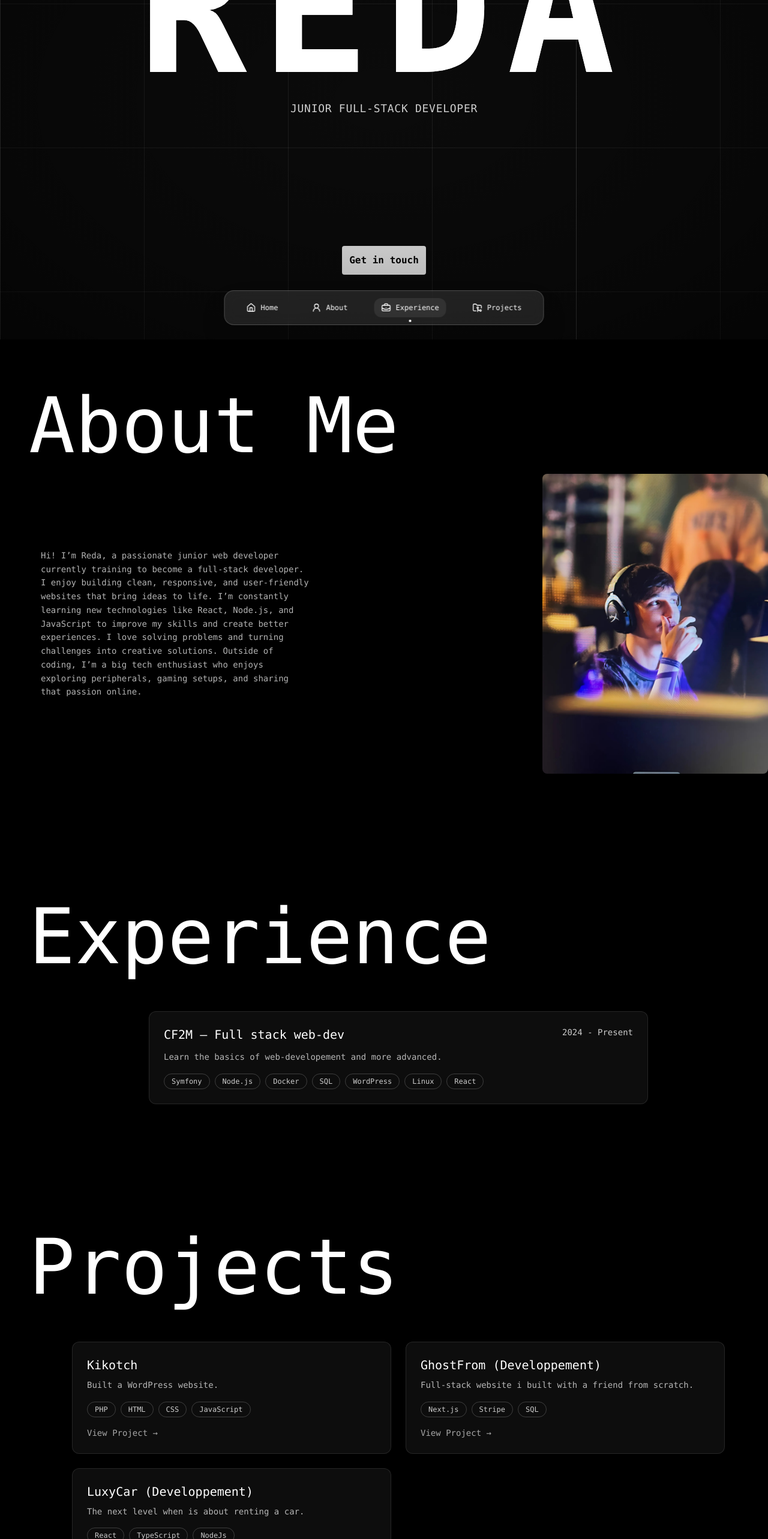
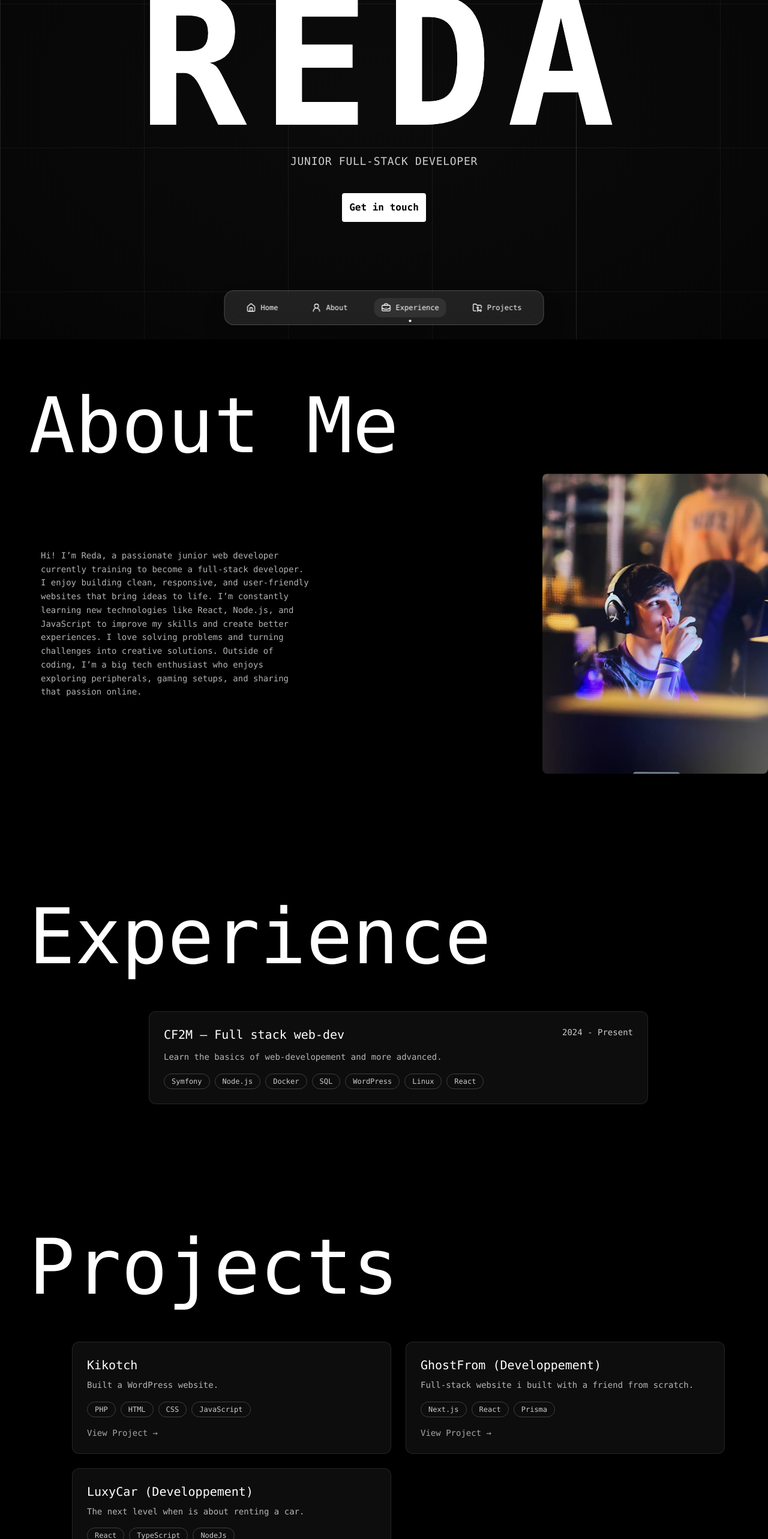
Before and after one commit to redasnkrs/Portfolio., a React (Vite) app: page / in a window 1280 px wide. Shown: the part 234-2800 px from the top of the page at 60% size. Built offline with nearby package versions, Linux system fonts and the light colour scheme.

Commit message:
fix: Adjusted the hero

```diff
--- a/src/components/ContactMe.tsx
+++ b/src/components/ContactMe.tsx
@@ -5,8 +5,8 @@ export function ContactMe() {
     <section id="contactMe" className="section ml-12">
       <div className="">
         <h2 className="text-9xl mb-15">Contact me</h2>
-        <div className="container-4xl glass-card">
-          <p className="py-5  ">{contactme}</p>
+        <div className="container-4xl">
+          <p className="py-5 text-xl">{contactme}</p>
         </div>
       </div>
     </section>
--- a/src/components/Hero.tsx
+++ b/src/components/Hero.tsx
@@ -36,11 +36,11 @@ export function Hero({
       <div className="hero__inner">
         <h1 className="hero__title">{title}</h1>
         {subtitle ? <p className="hero__subtitle">{subtitle}</p> : null}
-      </div>
-      <div>
-        <button className="p-3  rounded bg-white text-black font-semibold">
-          <a href="">Get in touch</a>
-        </button>
+        <div className="mt-10">
+          <button className="p-3 rounded bg-white text-black font-semibold hover:bg-gray-300 cursor-pointer transition-all">
+            <a href="">Get in touch</a>
+          </button>
+        </div>
       </div>
     </header>
   );
--- a/src/data/projects.ts
+++ b/src/data/projects.ts
@@ -1,4 +1,5 @@
 export type Project = {
+  image: string;
   title: string;
   description: string;
   technologies: string[];
@@ -7,16 +8,19 @@ export type Project = {
 
 export const projects: Project[] = [
   {
+    image: "../assets/lan.jpeg",
     title: "Kikotch",
     description: "Built a WordPress website.",
     technologies: ["PHP", "HTML", "CSS", "JavaScript"],
   },
   {
+    image: "../assets/lan.jpeg",
     title: "GhostFrom (Developpement)",
     description: "Full-stack website i built with a friend from scratch.",
-    technologies: ["Next.js", "Stripe", "SQL"],
+    technologies: ["Next.js", "React", "Prisma"],
   },
   {
+    image: "../assets/lan.jpeg",
     title: "LuxyCar (Developpement)",
     description: "The next level when is about renting a car.",
     technologies: ["React", "TypeScript", "NodeJs"],
```
Also changed, not shown: src/pages/ProjectPage.tsx (added).
